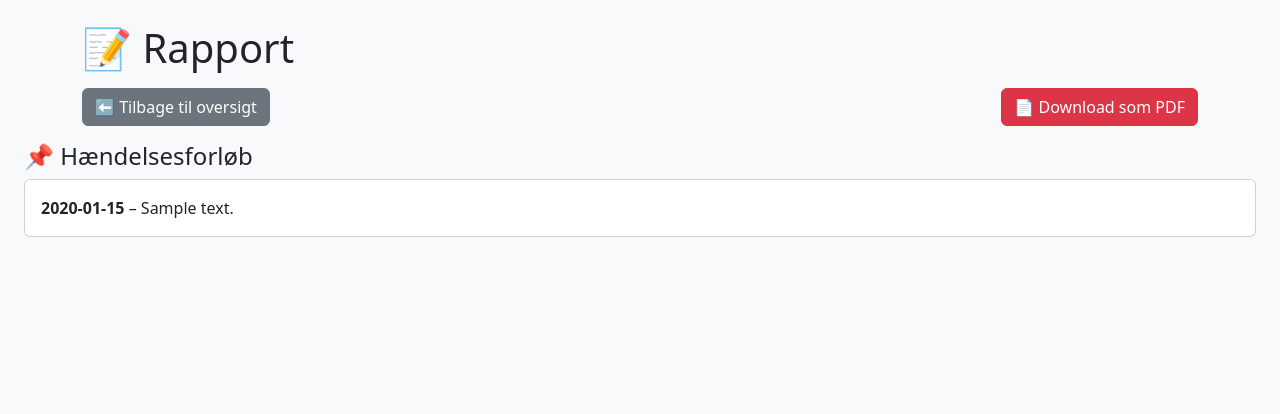
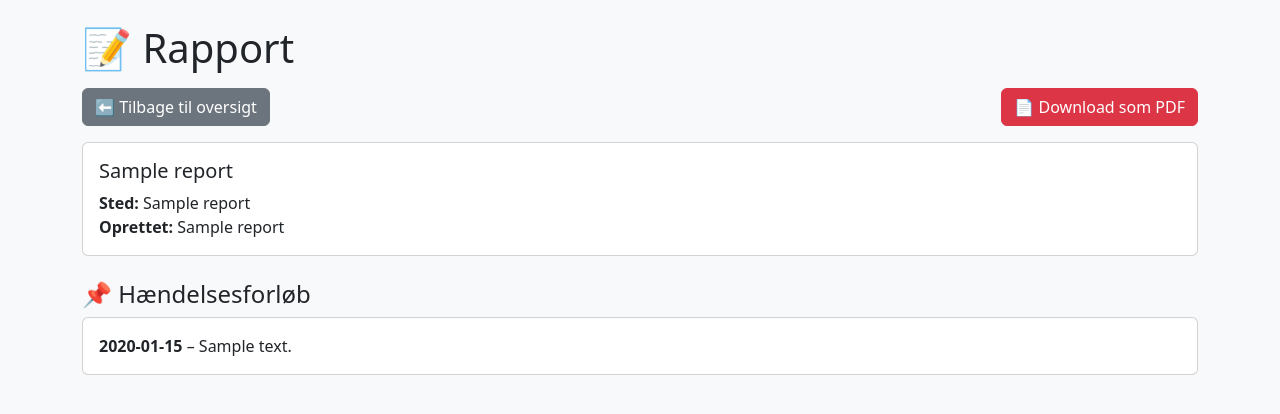
Before and after one commit to Simonsen9430/bjaergningsrapport, a Flask app: template templates/rapport.html in a window 1280 px wide. Shown: the top 414 px of the page. Run offline with Flask 3, Linux system fonts and the light colour scheme; the template is opened without the code that fills it: most values are stand-ins (such as "Sample title", 1, 10 or a date in 2020).

Commit message:
Fix: tilføjet rapportinfo til rapport.html

```diff
--- a/templates/rapport.html
+++ b/templates/rapport.html
@@ -13,6 +13,13 @@
             <a href="/rapport/{{ report_id }}/pdf" class="btn btn-danger">📄 Download som PDF</a>
         </div>
 
+        <!-- Dette var manglende: viser sted, opgave og tidspunkt -->
+        <div class="card mb-4">
+            <div class="card-body">
+                <h5 class="card-title">{{ report[2] }}</h5>
+                <p class="card-text"><strong>Sted:</strong> {{ report[1] }}<br>
+                <strong>Oprettet:</strong> {{ report[0][:16].replace("T", " ") }}</p>
+            </div>
         </div>
 
         <h4>📌 Hændelsesforløb</h4>
```
